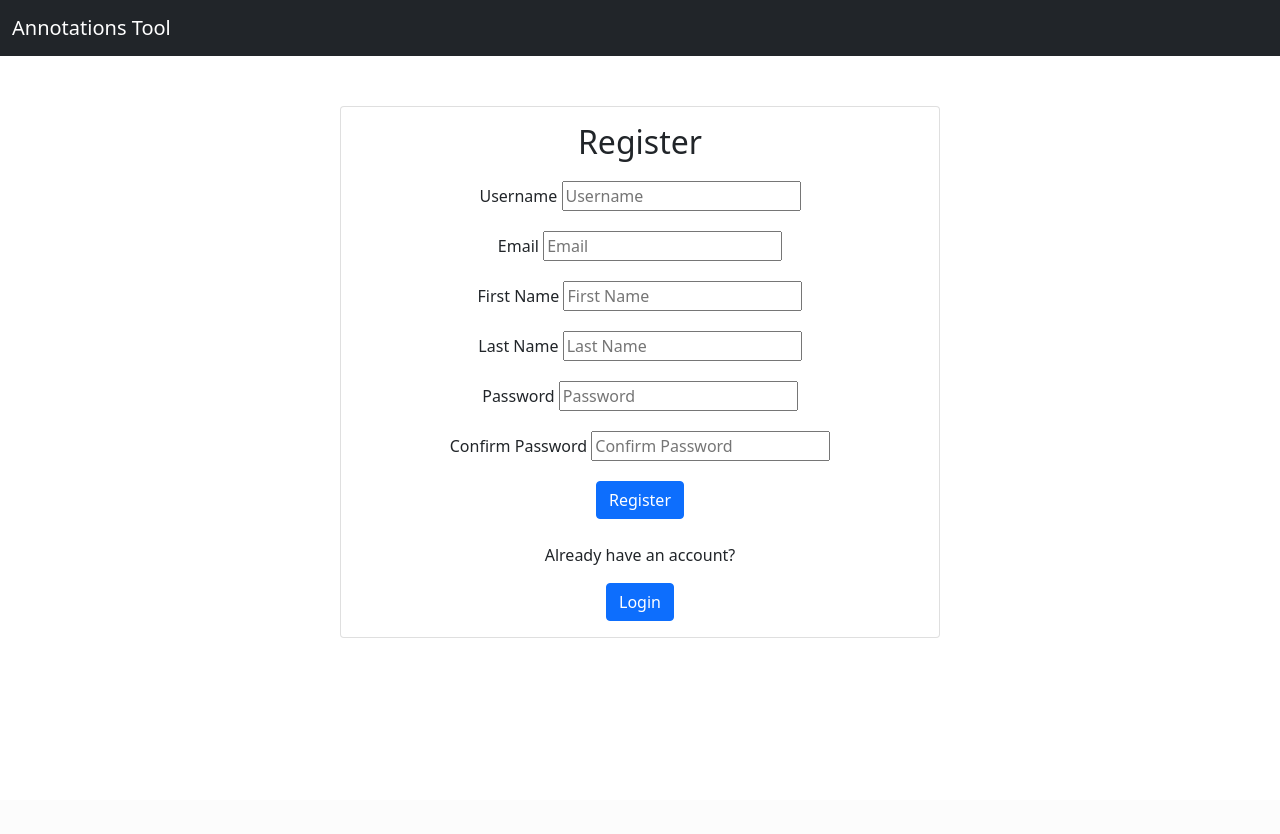
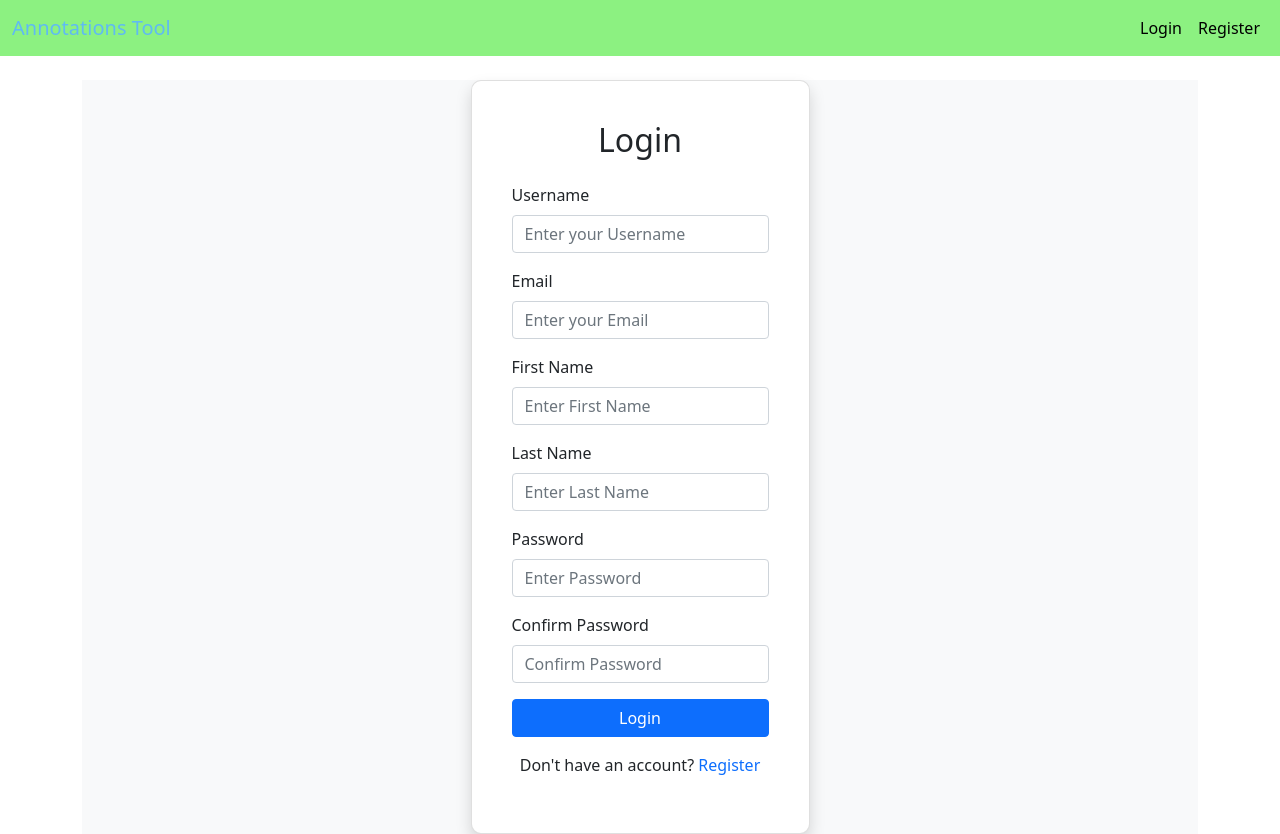
Before and after one commit to Mehedi2017331043/annotation_tool, a Django app: page /register/ in a window 1280 px wide. Before the commit the page ends 638 px from the top, so only its background shows below. Run offline with Django 5.2, Linux system fonts and the light colour scheme.

Commit message:
Change html files for better UI

```diff
--- a/annotation/urls.py
+++ b/annotation/urls.py
@@ -8,9 +8,9 @@ urlpatterns = [
     path('login/', views.Login, name='login'),
     path('logout/', views.Logout, name='logout'),
     path('projects/create/', views.project_create, name='project_create'),
+    path('projects/<int:pk>/', views.project_detail, name='project_detail'),
     path('projects/<int:pk>/edit/', views.project_edit, name='project_edit'),
     path('projects/<int:pk>/delete/', views.project_delete, name='project_delete'),
-    path('projects/<int:pk>/', views.project_detail, name='project_detail'),
     path('projects/<int:pk>/import/', views.import_documents, name='import_documents'),
     path('projects/<int:pk>/add_label/', views.add_label, name='add_label'),
     path('projects/<int:project_pk>/documents/<int:doc_pk>/annotate/', views.annotate, name='annotate'),
--- a/templates/annotation/add_label.html
+++ b/templates/annotation/add_label.html
@@ -8,6 +8,7 @@
         {{ form.as_p }}
         <button type="submit" class="btn btn-primary">Add Label</button>
     </form>
-        <a href="{% url 'project_detail' project.id %}" class="btn btn-secondary mx-auto d-block" style="width: 200px;">Back to Project</a>
+    <a href="{% url 'project_detail' project.id %}" class="btn btn-secondary mx-auto d-block" style="width: 200px;">Back
+        to Project</a>
 </div>
 {% endblock %}
--- a/templates/annotation/annotation_edit.html
+++ b/templates/annotation/annotation_edit.html
@@ -9,13 +9,15 @@
             <label>Label</label>
             <select name="label_id" class="form-control">
                 {% for label in labels %}
-                        <option value="{{ label.id }}" {% if label == annotation.label %}selected{% endif %}>{{ label.text }}</option>
+                <option value="{{ label.id }}" {% if label==annotation.label %}selected{% endif %}>{{ label.text }}
+                </option>
                 {% endfor %}
             </select>
         </div>
         <div class="mb-3">
             <label>Start Offset</label>
-                <input type="number" name="start_offset" value="{{ annotation.start_offset }}" class="form-control" required>
+            <input type="number" name="start_offset" value="{{ annotation.start_offset }}" class="form-control"
+                required>
         </div>
         <div class="mb-3">
             <label>End Offset</label>
--- a/templates/annotation/import_documents.html
+++ b/templates/annotation/import_documents.html
@@ -8,6 +8,7 @@
         {{ form.as_p }}
         <button type="submit" class="btn btn-primary">Import</button>
     </form>
-        <a href="{% url 'project_detail' project.id %}" class="btn btn-secondary mx-auto d-block" style="width: 200px; ">Back to Project</a>
+    <a href="{% url 'project_detail' project.id %}" class="btn btn-secondary mx-auto d-block"
+        style="width: 200px; ">Back to Project</a>
 </div>
 {% endblock %}
--- a/templates/base.html
+++ b/templates/base.html
@@ -5,40 +5,66 @@
     <title>{% block title %}Annotations Tool{% endblock %}</title>
     <meta name="viewport" content="width=device-width, initial-scale=1">
     <link href="https://cdn.jsdelivr.net/npm/bootstrap@5.0.2/dist/css/bootstrap.min.css" rel="stylesheet">
+    <script src="https://cdn.jsdelivr.net/npm/bootstrap@5.x/dist/js/bootstrap.bundle.min.js"></script>
+
 </head>
 <body>
-<nav class="navbar navbar-expand-lg navbar-dark bg-dark">
+    <nav class="navbar navbar-expand-lg navbar-dark"
+        style="background-color: rgba(84,235,67,0.67);">
     <div class="container-fluid">
-        <a class="navbar-brand" href="{% url 'home' %}">Annotations Tool</a>
-        <div class="collapse navbar-collapse">
+        <!-- Brand -->
+        <a class="navbar-brand"
+            href="{% url 'home' %}"
+            style="color: rgb(95,186,243);">
+            Annotations Tool
+        </a>
+
+        <!-- Toggler (hamburger icon) – crucial for collapse -->
+        <button class="navbar-toggler"
+                type="button"
+                data-bs-toggle="collapse"
+                data-bs-target="#navbarContent"
+                aria-controls="navbarContent"
+                aria-expanded="false"
+                aria-label="Toggle navigation">
+        <span class="navbar-toggler-icon"></span>
+        </button>
+
+        <!-- Collapsible content -->
+        <div class="collapse navbar-collapse" id="navbarContent">
             <ul class="navbar-nav ms-auto">
             {% if request.user.is_authenticated %}
-                    {% if request.path == '/projects/' %}
-                        <li class="nav-item active">
-                            <a class="nav-link" href="{% url 'logout' %}">Logout</a>
+                <li class="nav-item">
+                    <a class="nav-link" href="{% url 'project_list' %}"
+                        style="color: black;">
+                        Projects
+                    </a>
+                </li>
+                <li class="nav-item">
+                    <a class="nav-link" href="{% url 'logout' %}"
+                        style="color: black;">
+                        Logout
+                    </a>
                 </li>
             {% else %}
                 <li class="nav-item">
-                            <a class="nav-link" href="{% url 'project_list' %}">Projects</a>
+                    <a class="nav-link" href="{% url 'login' %}"
+                        style="color: black;">
+                        Login
+                    </a>
                 </li>
                 <li class="nav-item">
-                            <a class="nav-link" href="{% url 'logout' %}">Logout</a>
+                    <a class="nav-link" href="{% url 'register' %}"
+                        style="color: black;">
+                        Register
+                    </a>
                 </li>
-                    {% endif %}
-                {% else %}
-                    {% if request.path != '/login/' and request.path != '/register/' %}
-                        <li class="nav-item">
-                            <a class="nav-link" href="{% url 'login' %}">Login</a>
-                        </li>
-                        <li class="nav-item">
-                            <a class="nav-link" href="{% url 'register' %}">Register</a>
-                        </li>
-                    {% endif %}
             {% endif %}
             </ul>
         </div>
     </div>
     </nav>
+
     <div class="container mt-4">
         {% block content %}{% endblock %}
     </div>
--- a/templates/registration/register.html
+++ b/templates/registration/register.html
@@ -1,42 +1,51 @@
-
 {% extends "base.html" %}
-{% block title %} register {% endblock %}
+{% block title %}Login{% endblock %}
 {% block content %}
-<div class="global-container">
-        <div class="card login-form text-center mx-auto" style="width: 600px; margin-top: 50px;">
+<div class="d-flex align-items-center justify-content-center" style="min-height: 80vh; background: #f8f9fa;">
+    <div class="card shadow p-4" style="max-width: 1000px; border-radius: 10px;">
         <div class="card-body">
-                <h2 class="card-title text-center" style="margin-bottom: 20px;">Register</h2>
+            <h2 class="card-title text-center mb-4">Login</h2>
             <form method="post">
                 {% csrf_token %}
-                    <div class="form-group" style="margin-bottom: 20px;">
-                        <label for="username">Username</label>
-                        <input type="text" name="username" placeholder="Username" required>
+                <div class="mb-3">
+                    <label for="username" class="form-label">Username</label>
+                    <input type="text" class="form-control" name="username" id="username"
+                        placeholder="Enter your Username" required>
                 </div>
-                    <div class="form-group" style="margin-bottom: 20px;">
-                        <label for="email">Email</label>
-                        <input type="email" name="email" placeholder="Email" required>
+                <div class="mb-3">
+                    <label for="email" class="form-label"> Email</label>
+                    <input type="email" class="form-control" id="email" name="email" placeholder="Enter your Email"
+                        required>
                 </div>
-                    <div class="form-group" style="margin-bottom: 20px;">
-                        <label for="first_name">First Name</label>
-                        <input type="text" name="first_name" placeholder="First Name" required>
+                <div class="mb-3">
+                    <label for="first_name" class="form-label">First Name</label>
+                    <input type="text" class="form-control" name="fname" id="fname" placeholder="Enter First Name"
+                        required>
                 </div>
-                    <div class="form-group" style="margin-bottom: 20px;">
-                        <label for="last_name">Last Name</label>
-                        <input type="text" name="last_name" placeholder="Last Name" required>
+                <div class="mb-3">
+                    <label for="last_name" class="form-label">Last Name</label>
+                    <input type="text" class="form-control" name="lname" id="lname" placeholder="Enter Last Name"
+                        required>
                 </div>
-                    <div class="form-group" style="margin-bottom: 20px;">
-                        <label for="password">Password</label>
-                        <input type="password" name="pass1" placeholder="Password" required>
+                <div class="mb-3">
+                    <label for="password" class="form-label">Password</label>
+                    <input type="password" class="form-control" name="pass1" id="pass1" placeholder="Enter Password"
+                        required>
                 </div>
-                    <div class="form-group" style="margin-bottom: 20px;">
-                        <label for="confirm_password">Confirm Password</label>
-                        <input type="password" name="pass2" placeholder="Confirm Password" required>
+                <div class="mb-3">
+                    <label for="password" class="form-label">Confirm Password</label>
+                    <input type="password" class="form-control" name="pass2" id="pass2" placeholder="Confirm Password"
+                        required>
                 </div>
-                    <button href="{% url 'login' %}" type="submit" class="btn btn-primary">Register</button>
+                <div class="mb-3">
+
+                </div>
+                <button type="submit" class="btn btn-primary w-100">Login</button>
             </form>
-                <br>
-                <p>Already have an account?</p>
-                <a href="{% url 'login' %}" class="btn btn-primary" style="margin: 0%;">Login</a>
+            <p class="mt-3 text-center">
+                Don't have an account?
+                <a href="{% url 'register' %}" class="text-decoration-none">Register</a>
+            </p>
         </div>
     </div>
 </div>
```
Also changed, not shown: templates/annotation/annotate.html (+3 -10 lines), templates/annotation/project_create.html (+38 -9 lines), templates/annotation/project_detail.html (+38 -20 lines), templates/annotation/project_edit.html (+39 -15 lines), templates/annotation/project_list.html (+28 -24 lines), templates/registration/login.html (+17 -10 lines), templates/annotation/annotation_delete_confirm.html (indentation only), templates/annotation/annotation_list.html (indentation only). Lines whose indentation alone changed are shown as unchanged.
